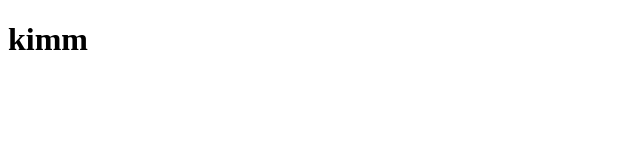
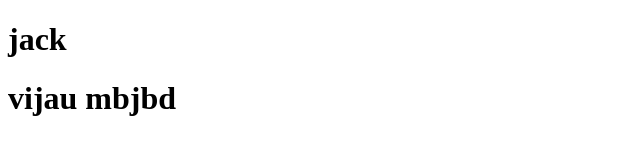
Before and after one commit to Pavithra7771/class, a plain HTML site: page index.html in a window 1280 px wide. Shown: the whole page, without its empty margins (0-640 px from the left). Drawn offline with Linux system fonts and the light colour scheme.

Commit message:
html change

```diff
--- a/index.html
+++ b/index.html
@@ -6,7 +6,8 @@
     <title>Document</title>
 </head>
 <body>
-    <h1>kimm</h1>
+    <h1>jack</h1>
+    <h1>vijau mbjbd</h1>
 
 </body>
 </html>
```
